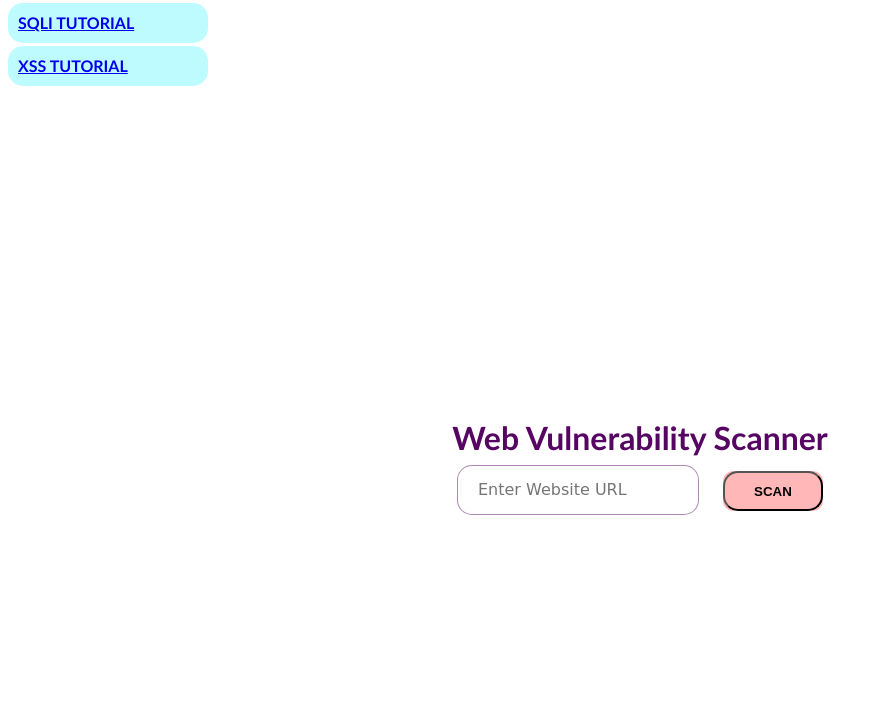
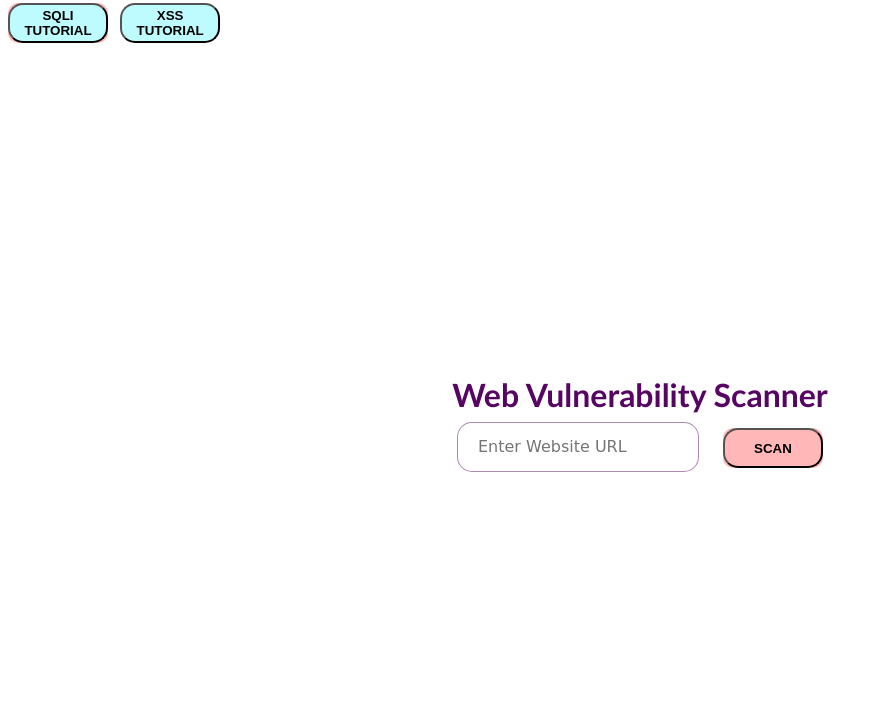
Before and after one commit to WebScannerUAEU/WebScanner.github.io, a Flask app: page / in a window 1280 px wide. Shown: the top 708 px of the page, without its empty margins (0-883 px from the left). After the commit the page ends 472 px from the top, so only its background shows below. Run offline with Flask 2, Linux system fonts and the light colour scheme.

Commit message:
return backward

```diff
--- a/static/css/index.css
+++ b/static/css/index.css
@@ -137,17 +137,14 @@ section {
     color: black;
     font-weight: bolder;
     background-color: #BEFBFF;
-    width: 200px;
+    width: 100px;
     height: 40px;
     text-transform: uppercase;
     cursor: pointer;
     border-radius: 15px;
-    padding: 10px;
-    text-decoration: none;
 }
 
  #tutorial-bt:hover{
-    background-color: #c362d2;
+    background-color: #570563;
     color: white;
-    text-decoration: none;
 }
--- a/templates/index.html
+++ b/templates/index.html
@@ -15,11 +15,9 @@
   </head>
   <body>
     <nav>
-      <div id="tutorial-bt">
-        <a href="../templates/sqlitut.html" >SQLi Tutorial</a>
-      </div>
-      <div id="tutorial-bt">
-        <a href="#" >XSS Tutorial</a>
+      <div class="submit">
+        <button onclick="window.open('../templates/sqlitut.html', '_blank')" id="tutorial-bt">SQLi Tutorial</button>
+        <button onclick="window.open('#', '_blank')" id="tutorial-bt">XSS Tutorial</button>
       </div>
     </nav>
     <section>
```
